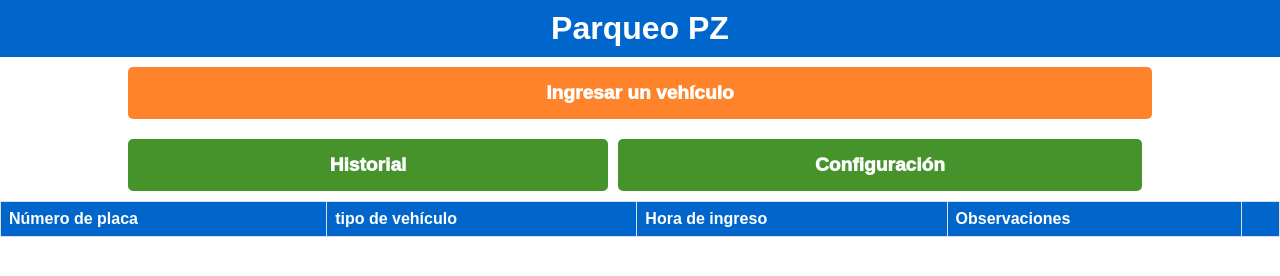
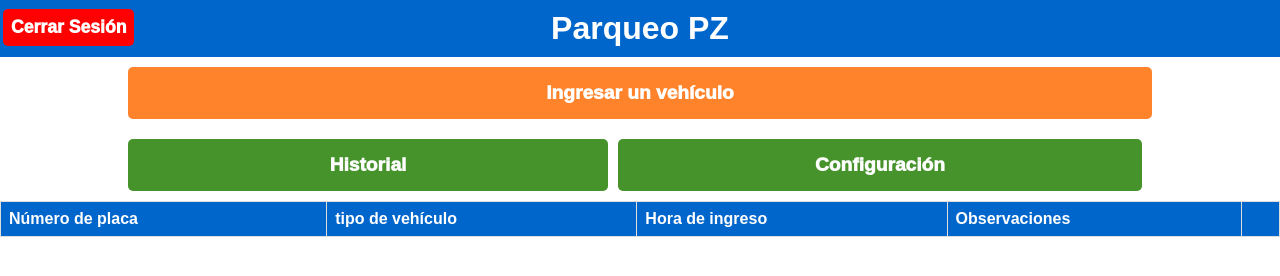
Before and after one commit to EllianCampos/Parking-JS-LocalStorage, a plain HTML site: page main.html in a window 1280 px wide. Drawn offline with Linux system fonts and the light colour scheme.

Commit message:
Se agrego el boton de cerrar sesión

```diff
--- a/css/main.css
+++ b/css/main.css
@@ -31,6 +31,21 @@ body{
     color: white;
     padding: 10px;
     margin: 0;
+}
+
+.header__button_LogOut{
+    position: absolute;
+    top: 4px;
+    margin-top: 5px;
+    margin-left: 3px;
+    z-index: 30;
+    border: none;
+    color: white;
+    font-weight: 1000;
+    font-size: 1.1em;
+    background-color: rgb(255, 0, 0);
+    padding: 8px;
+    border-radius: 5px;
 }
 
 .header__button-Push{
--- a/js/main.js
+++ b/js/main.js
@@ -36,6 +36,10 @@ const tableRegister = document.getElementById('tableRegister')
 const tableRegister__head = document.getElementById('tableRegister__head')
 const tableRegister__body = document.getElementById('tableRegister__body')
 
+// IDs botones
+const btnSalir = Array.from(document.querySelectorAll('.btnSalir'))
+const btnLogOut = document.getElementById('btnLogOut')
+
 /*
     Variables globales
 */
@@ -56,7 +60,6 @@ addEventListener("load", () => {
 })
 
 // Boton de salir
-const btnSalir = Array.from(document.querySelectorAll('.btnSalir'))
 for (const btn of btnSalir) {
     btn.addEventListener('click', () => {
         showMainPage()
@@ -64,6 +67,13 @@ for (const btn of btnSalir) {
         manageButtonsEvent()
     })
 }
+
+// Boton de cerrar sesión
+btnLogOut.addEventListener('click', () => {
+    if (window.confirm('¿Estas seguro que deseas cerrar sesión?')){
+        location.href = 'index.html'
+    }
+})
 
 btnPushVehicle.addEventListener('click', () => {
     showPush()
--- a/main.html
+++ b/main.html
@@ -12,6 +12,7 @@
 <body>
     <header class="header">
         <h1 class="header__title">Parqueo PZ</h1>
+        <button class="header__button_LogOut" id="btnLogOut">Cerrar Sesión</button>
         <button class="header__button-Push" id="btnPushVehicle">Ingresar un vehículo</button>
         <button class="header__button-register" id="btnRegister">Historial</button>
         <button class="header__button-settings" id="btnSettings">Configuración</button>
```
